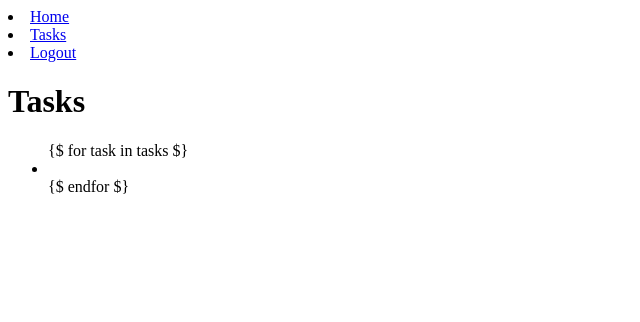
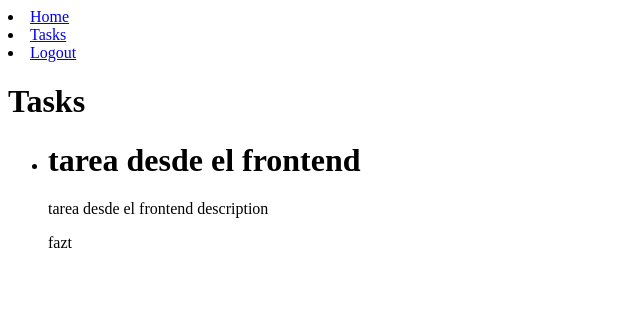
Before and after one commit to SebaParraa/practica, a Django app: page /tasks/ in a window 1280 px wide. Shown: the top 322 px of the page, without its empty margins (0-640 px from the left). Run offline with Django 5.2, Linux system fonts and the light colour scheme; a user stored in the database is signed in; data comes from the database, SQL or seed files in the repository.

Commit message:
List tareas

```diff
--- a/tasks/templates/tasks.html
+++ b/tasks/templates/tasks.html
@@ -1,14 +1,17 @@
 {% extends 'base.html' %}
+
 {% block content %}
 <h1>Tasks</h1>
 
 <ul>
+    {% for task in tasks %}
+    <li>
+        <h1>{{ task.title }}</h1>
+        <p>{{task.description}}</p>
+        <p>{{task.user.username}}</p>
+    </li>
 
-    {$ for task in tasks $}
-    <li>
-        {{task.title}}
-    </li>
-    {$ endfor $}
+    {% endfor %}
 </ul>
 
 {% endblock %}
--- a/tasks/views.py
+++ b/tasks/views.py
@@ -33,10 +33,10 @@ def signup(request):
                     'error': 'Password do not match'
         })
 def tasks (request):
-    tasks = Task.objects.all()
+    tasks = Task.objects.filter(user=request.user, datecompleted__isnull=True)
 
 
-    return render(request,'tasks.html', {'tasks':tasks})
+    return render(request,'tasks.html', {'tasks': tasks})
 
 def create_task(request):
 
```
